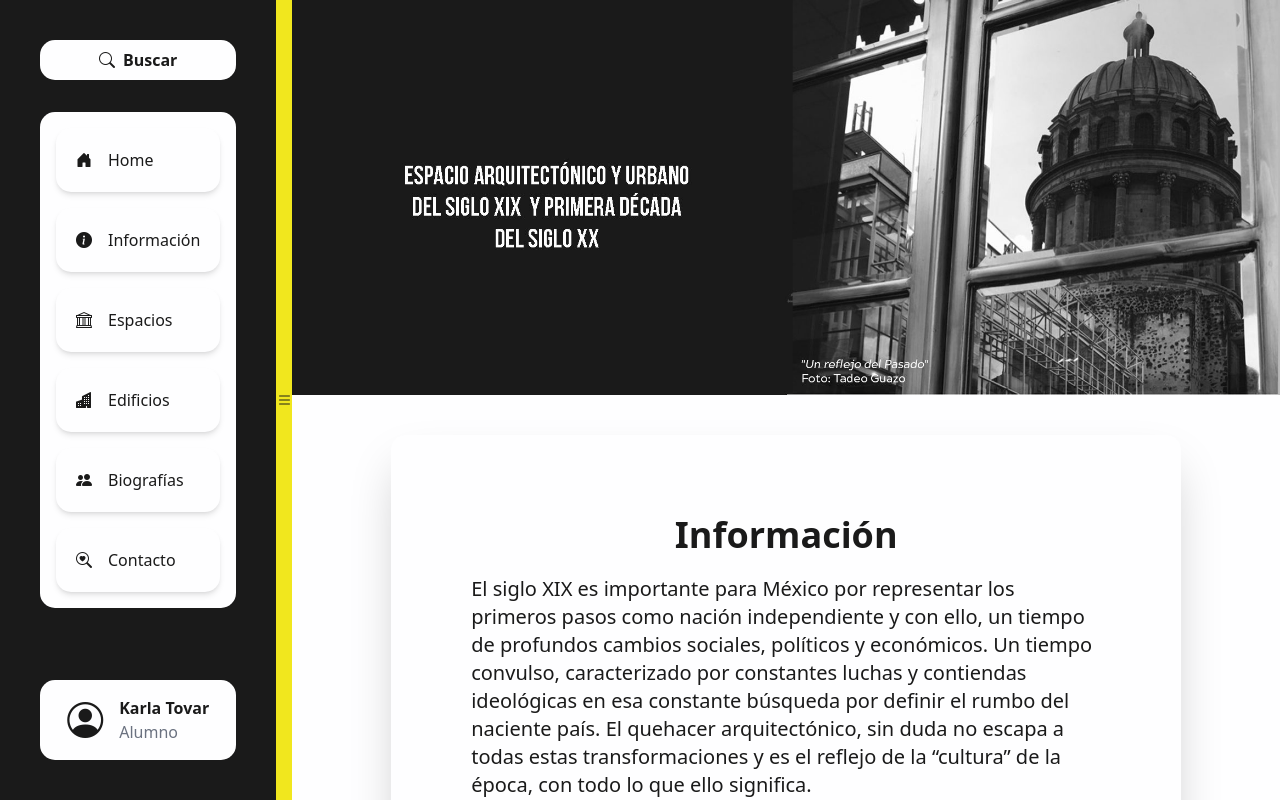
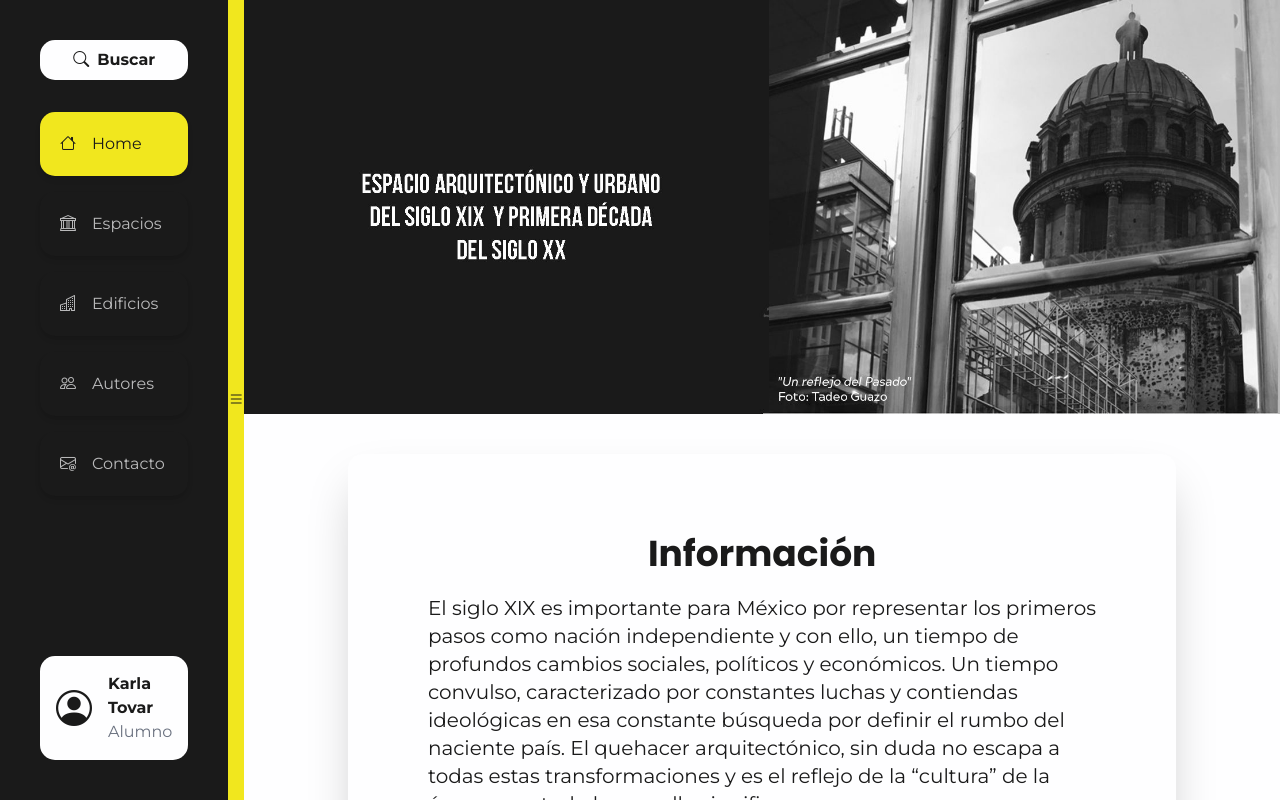
Before and after one commit to Jacob0o0/architecture-repository-FrontEnd, a React (Create React App) app: page / in a window 1280 px wide. Both pictures are taken after a click on the element 8 px from the left and 400 px from the top of the page. Built offline with nearby package versions, Linux system fonts and the light colour scheme.

Commit message:
primer commit

```diff
--- a/package.json
+++ b/package.json
@@ -3,6 +3,8 @@
   "version": "0.1.0",
   "private": true,
   "dependencies": {
+    "@fontsource/montserrat": "^5.2.5",
+    "@fontsource/poppins": "^5.2.5",
     "@testing-library/jest-dom": "^5.17.0",
     "@testing-library/react": "^13.4.0",
     "@testing-library/user-event": "^13.5.0",
--- a/public/index.html
+++ b/public/index.html
@@ -14,7 +14,7 @@
 
     <link rel="stylesheet" href="https://cdn.jsdelivr.net/npm/bootstrap-icons@1.10.5/font/bootstrap-icons.css">
 
-    <link href="https://fonts.googleapis.com/css2?family=Poppins:wght@300;400;500;600;700&display=swap" rel="stylesheet">
+
 
     <title>Espacios Urbanos</title>
   </head>
--- a/src/components/Navbar.jsx
+++ b/src/components/Navbar.jsx
@@ -2,76 +2,86 @@ import React, { useState } from 'react';
 
 function Navbar() {
   const [isOpen, setIsOpen] = useState(false);
+  const [activeSection, setActiveSection] = useState('#top'); // valor por defecto
 
   const toggleNavbar = () => {
     setIsOpen(!isOpen);
   };
 
+  const menuItems = [
+    { label: 'Home', href: '#top', icon: 'bi-house' },
+    { label: 'Espacios', href: '#espacios', icon: 'bi-bank' },
+    { label: 'Edificios', href: '#edificios', icon: 'bi-buildings' },
+    { label: 'Autores', href: '#biografias', icon: 'bi-people' },
+    { label: 'Contacto', href: '#contacto', icon: 'bi-envelope-at' },
+  ];
+
   return (
-    <aside class="z-10 h-full flex flex-row bg-negroPrincipal absolute lg:static">
-        <div id="navbar"
-            className={`h-full p-10 flex flex-col overflow-y-auto ${isOpen ? '' : 'hidden'}`}
-        >
-            <div class="mb-8 bg-blancoPrincipal rounded-15px flex flex-row items-center justify-center">
-                <i class="p-2 bi bi-search"></i>
-                <div class="p-2 pl-0 flex flex-col items-start">
-                    <p class="user font-semibold">Buscar</p>
+    <aside className="z-10 h-full flex flex-row bg-negroPrincipal absolute lg:static">
+      <div id="navbar" className={`h-full p-10 flex flex-col overflow-y-auto ${isOpen ? '' : 'hidden'}`}>
+        <div className="mb-8 bg-blancoPrincipal rounded-15px flex flex-row items-center justify-center">
+          <i className="p-2 bi bi-search"></i>
+          <div className="p-2 pl-0 flex flex-col items-start">
+            <p className="user font-semibold">Buscar</p>
           </div>
         </div>
-            <nav class="h-auto mb-4 bg-blancoPrincipal p-4 rounded-15px">
-                <ul class="space-y-4 flex flex-col">
-                    <li class="bg-blancoPrincipal shadow-md rounded-15px hover:bg-amarilloPrincipal p-3 transition-colors duration-300 ease-in-out">
-                        <a class="flex" href="#top">
-                            <i class="p-2 bi bi-house-door-fill"></i>
-                            <span class="p-2">Home</span>
+
+        <nav className="h-auto mb-4 rounded-15px">
+          <ul className="space-y-4 flex flex-col">
+            {menuItems.map((item) => (
+              <li
+                key={item.href}
+                onClick={() => setActiveSection(item.href)}
+                className={`group shadow-md rounded-15px p-3 transition-colors duration-300 ease-in-out cursor-pointer ${
+                  activeSection === item.href
+                    ? 'bg-amarilloPrincipal'
+                    : 'hover:bg-amarilloPrincipal'
+                }`}
+              >
+                <a className="flex" href={item.href}>
+                  <i
+                    className={`p-2 bi ${item.icon} ${
+                      activeSection === item.href
+                        ? 'text-negroPrincipal'
+                        : 'text-blancoPrincipal/70 group-hover:text-negroPrincipal'
+                    }`}
+                  ></i>
+                  <span
+                    className={`p-2 ${
+                      activeSection === item.href
+                        ? 'text-negroPrincipal'
+                        : 'text-blancoPrincipal/70 group-hover:text-negroPrincipal'
+                    }`}
+                  >
+                    {item.label}
+                  </span>
                 </a>
               </li>
-                    <li class="bg-blancoPrincipal shadow-md rounded-15px hover:bg-amarilloPrincipal p-3 transition-colors duration-300 ease-in-out">
-                        <a class="flex" href="#info">
-                            <i class="p-2 bi bi-info-circle-fill"></i>
-                            <span class="p-2">Información</span>
-                        </a>
-                    </li>
-                    <li class="bg-blancoPrincipal shadow-md rounded-15px hover:bg-amarilloPrincipal p-3 transition-colors duration-300 ease-in-out">
-                        <a class="flex" href="#espacios">
-                            <i class="p-2 bi bi-bank"></i>
-                            <span class="p-2">Espacios</span>
-                        </a>
-                    </li>
-                    <li class="bg-blancoPrincipal shadow-md rounded-15px hover:bg-amarilloPrincipal p-3 transition-colors duration-300 ease-in-out">
-                        <a class="flex" href="#edificios">
-                            <i class="p-2 bi bi-buildings-fill"></i>
-                            <span class="p-2">Edificios</span>
-                        </a>
-                    </li>
-                    <li class="bg-blancoPrincipal shadow-md rounded-15px hover:bg-amarilloPrincipal p-3 transition-colors duration-300 ease-in-out">
-                        <a class="flex" href="#biografias">
-                            <i class="p-2 bi bi-people-fill"></i>
-                            <span class="p-2">Biografías</span>
-                        </a>
-                    </li>
-                    <li class="bg-blancoPrincipal shadow-md rounded-15px hover:bg-amarilloPrincipal p-3 transition-colors duration-300 ease-in-out">
-                        <a class="flex" href="#contacto">
-                            <i class="p-2 bi bi-search-heart"></i>
-                            <span class="p-2">Contacto</span>
-                        </a>
-                    </li>
+            ))}
           </ul>
         </nav>
 
-            <a href="/editor/" class="mt-4 md:mt-auto lg:mt-auto mb-0 bg-blancoPrincipal rounded-15px flex flex-row items-center justify-center">
-                <i class="p-4 bi bi-person-circle text-4xl"></i>
-                <div class="p-4 pl-0 flex flex-col items-start">
-                    <p class="user font-semibold">Karla Tovar</p>
-                    <p class="rol text-gray-500">Alumno</p>
+        <a
+          href="/editor/"
+          className="mt-4 md:mt-auto lg:mt-auto mb-0 bg-blancoPrincipal rounded-15px flex flex-row items-center justify-center"
+        >
+          <i className="p-4 bi bi-person-circle text-4xl"></i>
+          <div className="p-4 pl-0 flex flex-col items-start">
+            <p className="user font-semibold">Karla Tovar</p>
+            <p className="rol text-gray-500">Alumno</p>
           </div>
         </a>
       </div>
-        <div id="toggleButton" class="h-screen bg-amarilloPrincipal flex items-center justify-center" onClick={toggleNavbar}>
-            <i class="bi bi-list text-negroPrincipal font-bold"></i>
+
+      <div
+        id="toggleButton"
+        className="h-screen bg-amarilloPrincipal flex items-center justify-center"
+        onClick={toggleNavbar}
+      >
+        <i className="bi bi-list text-negroPrincipal font-bold"></i>
       </div>
     </aside>
-  )
+  );
 }
 
-export default Navbar
+export default Navbar;
--- a/src/index.js
+++ b/src/index.js
@@ -1,5 +1,11 @@
 import React from 'react';
 import ReactDOM from 'react-dom/client';
+import "@fontsource/poppins"; // o un peso específico como:
+import "@fontsource/poppins/400.css";
+import "@fontsource/montserrat";
+import "@fontsource/montserrat/400.css";
+
+
 
 import App from './App';
 import reportWebVitals from './reportWebVitals';
--- a/src/styles/App.css
+++ b/src/styles/App.css
@@ -1,3 +1,21 @@
+@import url('https://fonts.googleapis.com/css2?family=Montserrat:wght@400;700&family=Poppins:wght@400;700&display=swap');
+
 @tailwind base;
 @tailwind components;
 @tailwind utilities;
+
+/* Define fuentes base */
+:root {
+    --font-heading: 'Poppins', sans-serif;
+    --font-body: 'Montserrat', sans-serif;
+  }
+
+  /* Aplica Poppins a todos los encabezados */
+  h1, h2, h3, h4, h5, h6 {
+    font-family: var(--font-heading);
+  }
+
+  /* Aplica Montserrat al body */
+  body {
+    font-family: var(--font-body);
+  }
--- a/tailwind.config.js
+++ b/tailwind.config.js
@@ -1,14 +1,16 @@
 /** @type {import('tailwindcss').Config} */
 module.exports = {
-  content: [
-    "./src/**/*.{js,jsx,ts,tsx}",
-  ],
+  content: ["./src/**/*.{js,jsx,ts,tsx}"],
   theme: {
     extend: {
+      fontFamily: {
+        heading: ['Poppins', 'sans-serif'],
+        body: ['Montserrat', 'sans-serif'],
+      },
       colors: {
         negroPrincipal: '#1a1a1a',
         blancoPrincipal: '#FEFEFF',
-        amarilloPrincipal: '#f1e71e'
+        amarilloPrincipal: '#f1e71e',
       },
       borderRadius: {
         '15px': '15px',
@@ -18,5 +20,5 @@ module.exports = {
       },
     },
   },
-plugins: [],
-}
+  plugins: [],
+};
```
Also changed, not shown: 1 other file (tests, documents, lock files or other folders). Lines whose indentation alone changed are shown as unchanged.
